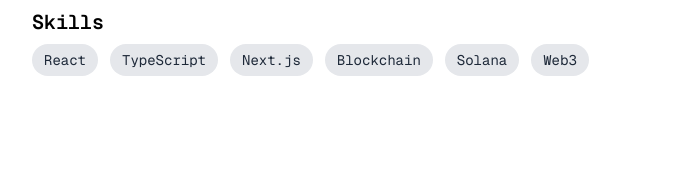
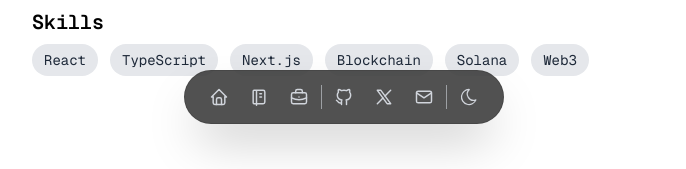
Before and after one commit to Shubbu03/portfolio, a Next.js app: page / in a window 1280 px wide. Shown: the part 656-825 px from the top of the page, without its empty margins (296-982 px from the left). Built offline with nearby package versions, Linux system fonts and the light colour scheme.

Commit message:
dock component

```diff
--- /dev/null
+++ b/app/components/Dock.tsx
@@ -0,0 +1,150 @@
+"use client";
+
+import React, { useEffect, useState } from "react";
+import {
+  IconHome,
+  IconNotebook,
+  IconBrandGithub,
+  IconBriefcase,
+  IconBrandX,
+  IconMail,
+  IconMoon,
+  IconSun,
+} from "@tabler/icons-react";
+import { useTheme } from "next-themes";
+
+interface DockLinkProps {
+  href: string;
+  label: string;
+  icon: React.ReactNode;
+  target?: string;
+  rel?: string;
+}
+
+const DockLink: React.FC<DockLinkProps> = ({
+  href,
+  label,
+  icon,
+  target,
+  rel,
+}) => {
+  const [showTooltip, setShowTooltip] = useState(false);
+
+  return (
+    <div className="relative group">
+      <a
+        href={href}
+        aria-label={label}
+        target={target}
+        rel={target === "_blank" ? rel || "noopener noreferrer" : undefined}
+        className="p-2 text-gray-300 hover:text-white transition-colors duration-200 flex items-center justify-center"
+        onMouseEnter={() => setShowTooltip(true)}
+        onMouseLeave={() => setShowTooltip(false)}
+      >
+        <div className="transform transition-transform duration-200 group-hover:scale-125">
+          {icon}
+        </div>
+      </a>
+      {showTooltip && (
+        <div className="absolute bottom-full mb-2 left-1/2 transform -translate-x-1/2 px-2 py-1 bg-gray-800 text-white text-xs rounded whitespace-nowrap">
+          {label}
+        </div>
+      )}
+    </div>
+  );
+};
+
+interface DockButtonProps {
+  onClick: () => void;
+  icon: React.ReactNode;
+}
+
+const DockButton: React.FC<DockButtonProps> = ({ onClick, icon }) => {
+  return (
+    <div className="relative group">
+      <button
+        onClick={onClick}
+        className="p-2 text-gray-300 hover:text-white transition-colors duration-200 flex items-center justify-center"
+      >
+        <div className="transform transition-transform duration-200 group-hover:scale-125 cursor-pointer">
+          {icon}
+        </div>
+      </button>
+    </div>
+  );
+};
+
+const Separator: React.FC = () => (
+  <div className="h-6 w-px bg-gray-300/60 dark:bg-gray-600/70"></div>
+);
+
+export default function Dock() {
+  const { theme, setTheme } = useTheme();
+  const [mounted, setMounted] = useState(false);
+
+  useEffect(() => {
+    setMounted(true);
+  }, []);
+
+  const toggleTheme = () => {
+    setTheme(theme === "dark" ? "light" : "dark");
+  };
+
+  const isDarkMode = mounted && theme === "dark";
+  const iconSize = 20;
+
+  return (
+    <div className="fixed bottom-5 left-1/2 transform -translate-x-1/2 z-50">
+      <div className="flex items-center gap-1 bg-neutral-800/80 dark:bg-neutral-900/80 backdrop-blur-xl rounded-full px-4 py-2 shadow-2xl border border-neutral-700/60 dark:border-neutral-600/50">
+        <DockLink
+          href="/"
+          label="Home"
+          icon={<IconHome size={iconSize} strokeWidth={1.75} />}
+        />
+        <DockLink
+          href="/blogs"
+          label="Blog"
+          icon={<IconNotebook size={iconSize} strokeWidth={1.75} />}
+        />
+        <DockLink
+          href="/projects"
+          label="Projects"
+          icon={<IconBriefcase size={iconSize} strokeWidth={1.75} />}
+        />
+
+        <Separator />
+
+        <DockLink
+          href="https://github.com/Shubbu03"
+          label="Github"
+          icon={<IconBrandGithub size={iconSize} strokeWidth={1.75} />}
+          target="_blank"
+        />
+        <DockLink
+          href="https://x.com/blackbaloon03"
+          label="X"
+          icon={<IconBrandX size={iconSize} strokeWidth={1.75} />}
+          target="_blank"
+        />
+        <DockLink
+          href="mailto:thatcoderguyshubham@gmail.com"
+          label="Email"
+          icon={<IconMail size={iconSize} strokeWidth={1.75} />}
+        />
+
+        <Separator />
+
+        <DockButton
+          onClick={toggleTheme}
+          icon={
+            isDarkMode ? (
+              <IconSun size={iconSize} strokeWidth={1.5} />
+            ) : (
+              <IconMoon size={iconSize} strokeWidth={1.5} />
+            )
+          }
+        />
+      </div>
+    </div>
+  );
+}
```
